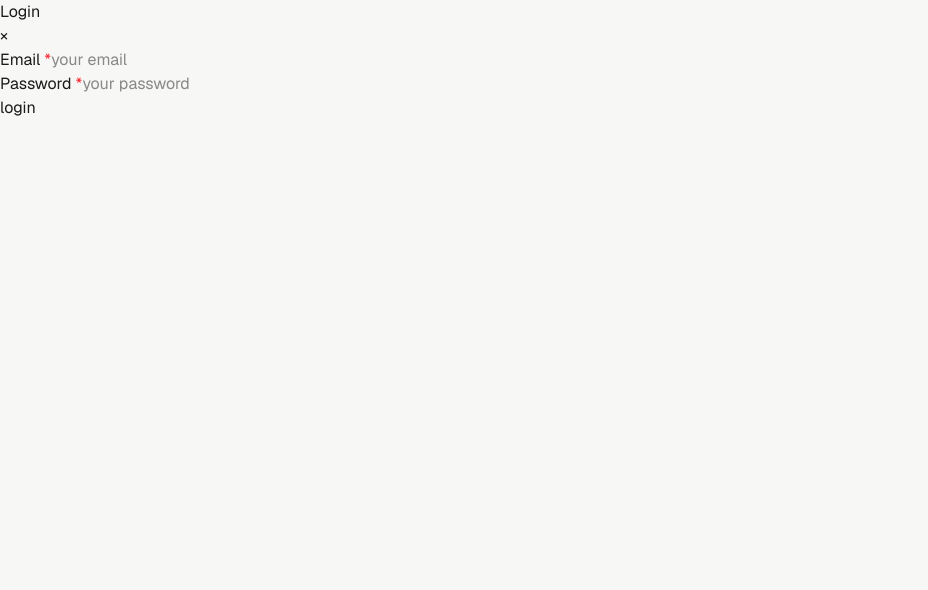
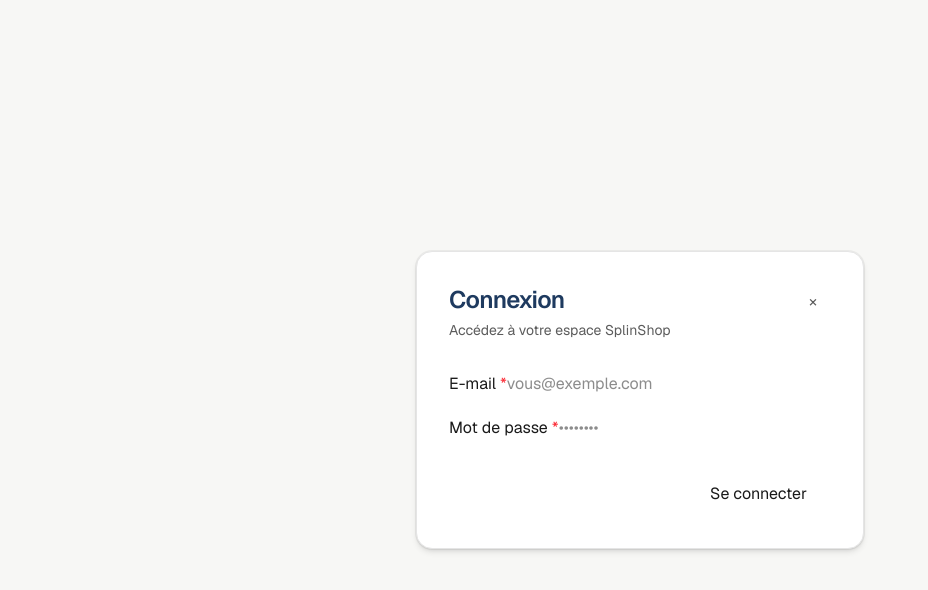
Before and after one commit to AHLALLAY/SplinShop, a Next.js app in the folder frontend/: page /login in a window 1280 px wide. Shown: the top 590 px of the page, without its empty margins (0-928 px from the left). Built offline with nearby package versions, Linux system fonts and the light colour scheme.

Commit message:
feat : Restructurer le formulaire de connexion et appliquer les classes de tailwind

```diff
--- a/frontend/src/app/(auth)/login/page.tsx
+++ b/frontend/src/app/(auth)/login/page.tsx
@@ -1,42 +1,72 @@
-'use client'
+"use client";
+
 import Button from "@/components/ui/button";
 import Input from "@/components/ui/input";
 import { useState } from "react";
-
-export default function Login(){
-    const [email, setEmail] = useState('');
-    const [password, setPassword] = useState('');
-    const [loading, setLoading] = useState(false);
+export default function Login() {
+  const [email, setEmail] = useState("");
+  const [password, setPassword] = useState("");
+  const [loading] = useState(false);
 
   return (
-        <form action="">
+    <div className="flex flex-1 flex-col items-center justify-center px-4 py-12">
+      <form
+        className="w-full max-w-md rounded-2xl border border-border bg-surface p-8 shadow-md ring-1 ring-black/5 dark:ring-white/10"
+        action=""
+      >
+        <div className="mb-8 flex items-start justify-between gap-4">
           <div>
-                <h2>Login</h2>
-                <Button>&times;</Button>
+            <h2 className="text-2xl font-semibold tracking-tight text-primary">
+              Connexion
+            </h2>
+            <p className="mt-1 text-sm text-muted-foreground">
+              Accédez à votre espace SplinShop
+            </p>
           </div>
-            <div>
+          <Button
+            type="button"
+            variant="ghost"
+            className="size-9 rounded-full p-0 text-muted-foreground hover:text-foreground"
+            aria-label="Fermer"
+          >
+            ×
+          </Button>
+        </div>
+
+        <div className="space-y-5">
           <Input
-                    label="Email"
-                    placeholder="your email"
+            label="E-mail"
+            type="email"
+            placeholder="vous@exemple.com"
             value={email}
-                    onChange={(e)=>setEmail(e.target.value)}
-                    required={true}
+            onChange={(e) => setEmail(e.target.value)}
+            required
             disabled={loading}
+            autoComplete="email"
           />
           <Input
-                    label="Password"
-                    placeholder="your password"
+            label="Mot de passe"
+            type="password"
+            placeholder="••••••••"
             value={password}
-                    onChange={(e)=>setPassword(e.target.value)}
-                    required={true}
+            onChange={(e) => setPassword(e.target.value)}
+            required
             disabled={loading}
+            autoComplete="current-password"
           />
         </div>
-            <div>
-                <Button>
-                    {loading ? "in progress ...": "login"}
+
+        <div className="mt-8 flex flex-col gap-3 sm:flex-row sm:justify-end">
+          <Button
+            type="submit"
+            variant="cta"
+            className="min-h-11 px-6 sm:min-w-[140px]"
+            loading={loading}
+          >
+            Se connecter
           </Button>
         </div>
       </form>
+    </div>
   );
 }
```
Lines whose indentation alone changed are shown as unchanged.
